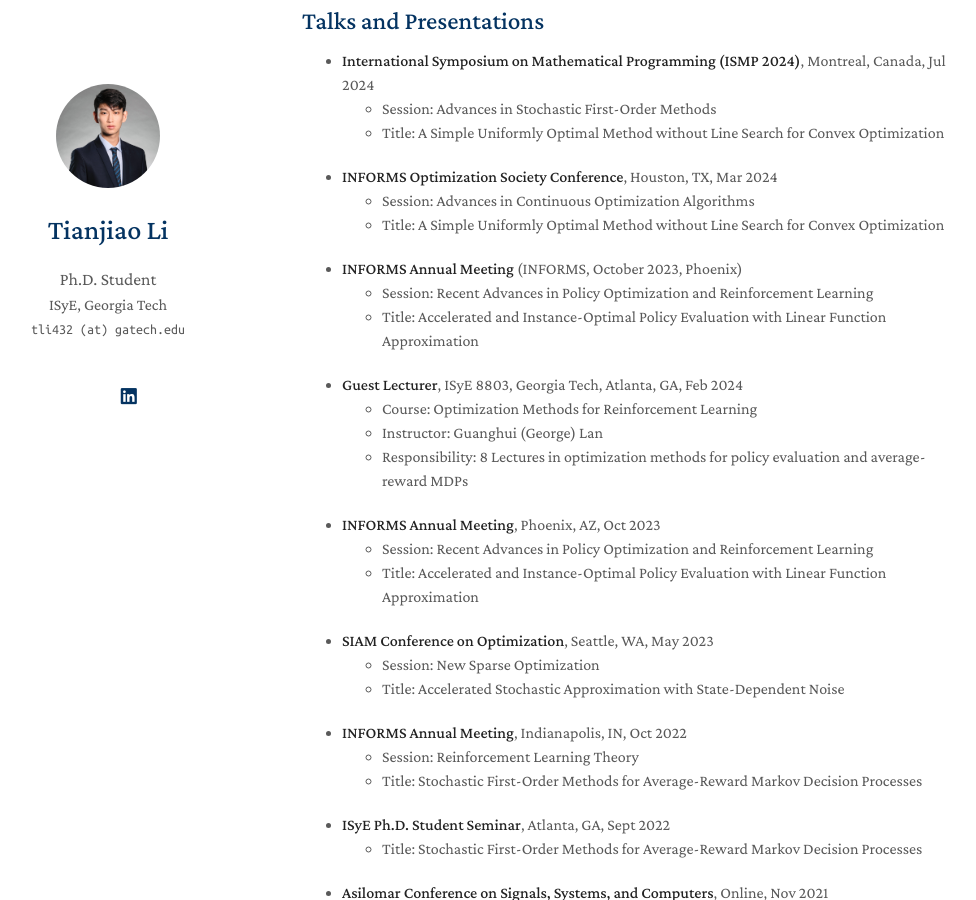
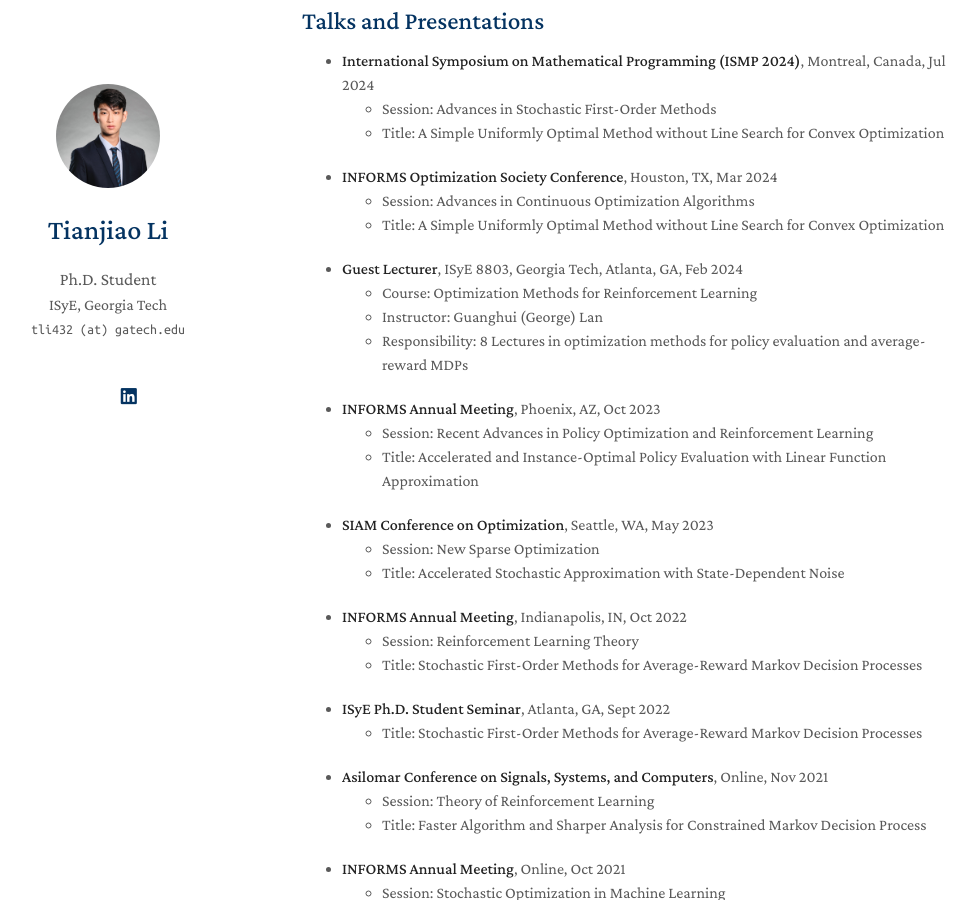
Before and after one commit to tli432/tli432.github.io, a Jekyll site: the page built from index.md, in a window 1280 px wide and 900 px high, scrolled down 1507 px. Shown: the whole window, without its empty margins (168-1144 px from the left). Built offline with Jekyll 4.4.1, drawn with Linux system fonts in a browser that asks for light colours; nearby versions of some CDN libraries; a style sheet for code colours, icons or effects is not loaded; our own code applies the rules of GitHub Pages for plain Markdown files.

Commit message:
Update index.md

```diff
--- a/index.md
+++ b/index.md
@@ -37,11 +37,6 @@ My research focuses on the design and analysis of efficient algorithms for *Nonl
   - Session: Advances in Continuous Optimization Algorithms
   - Title: A Simple Uniformly Optimal Method without Line Search for Convex Optimization
 
-
-- **INFORMS Annual Meeting** (INFORMS, October 2023, Phoenix)
-  - Session: Recent Advances in Policy Optimization and Reinforcement Learning
-  - Title: Accelerated and Instance-Optimal Policy Evaluation with Linear Function Approximation
-
 - **Guest Lecturer**, ISyE 8803, Georgia Tech, Atlanta, GA, Feb 2024
   - Course: Optimization Methods for Reinforcement Learning
   - Instructor: Guanghui (George) Lan
```
